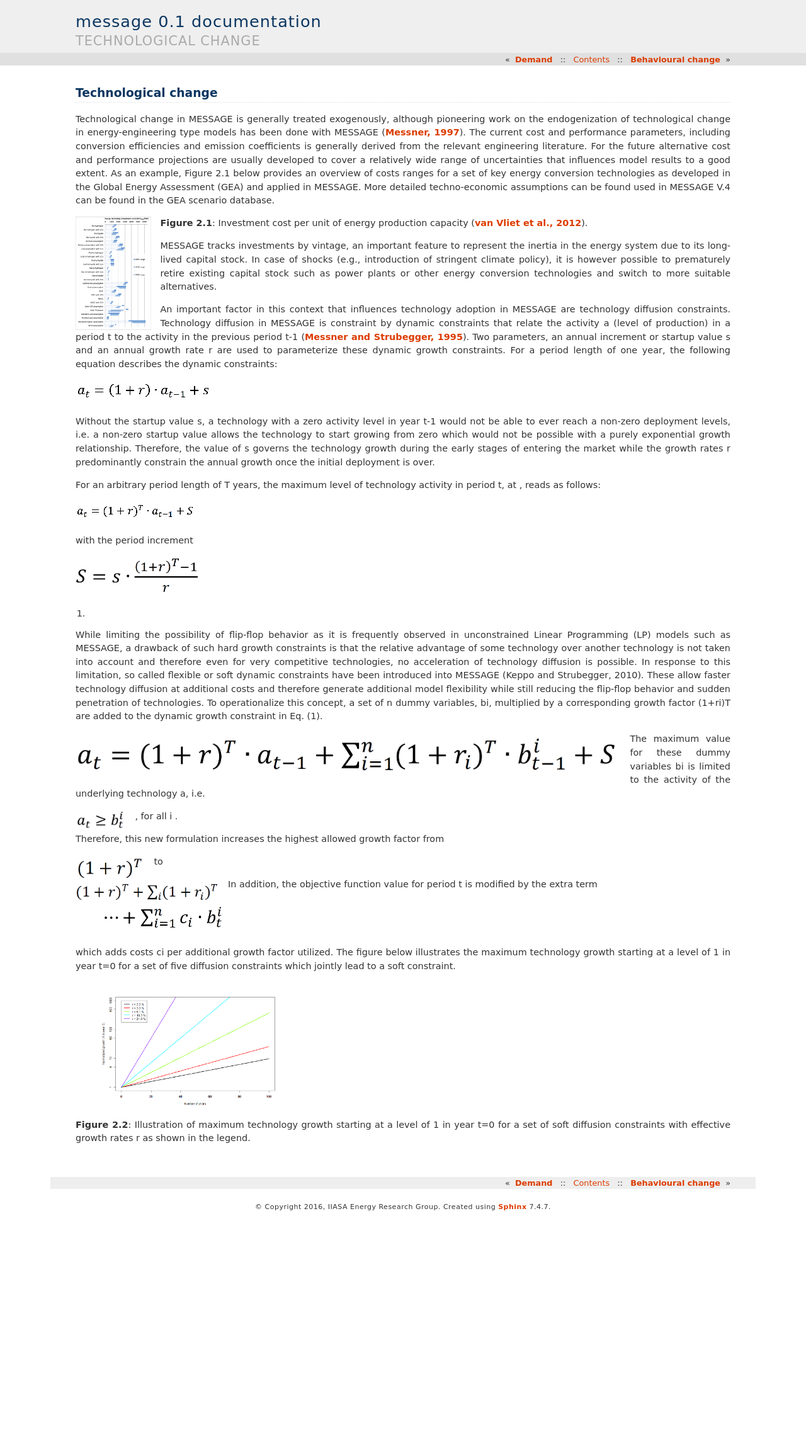
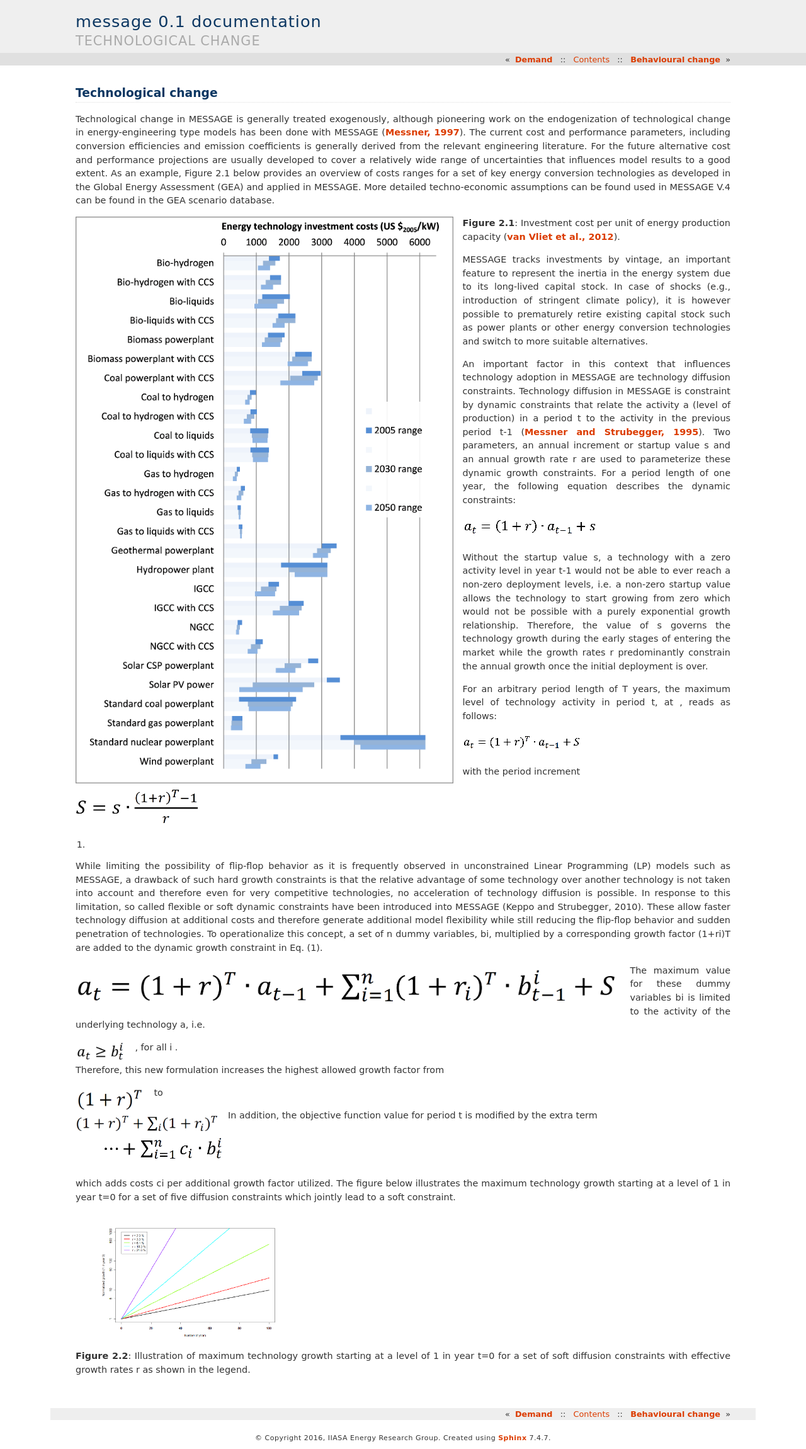
Before and after one commit to iiasa/message_doc, a Sphinx documentation site: the page built from source/message_globiom/socio_econ/tech.rst, in a window 1280 px wide. Shown: the whole page at 63% size. Built offline with Sphinx 7.4.7, drawn with Linux system fonts in a browser that asks for light colours; before the commit the page ends 1933 px from its top, so only the background shows below that.

Commit message:
Update tech.rst

```diff
--- a/source/message_globiom/socio_econ/tech.rst
+++ b/source/message_globiom/socio_econ/tech.rst
@@ -3,7 +3,7 @@ Technological change
 Technological change in MESSAGE is generally treated exogenously, although pioneering work on the endogenization of technological change in energy-engineering type models has been done with MESSAGE (`Messner, 1997 <https://wiki.ucl.ac.uk/display/ADVIAM/References+MESSAGE>`_). The current cost and performance parameters, including conversion efficiencies and emission coefficients is generally derived from the relevant engineering literature. For the future alternative cost and performance projections are usually developed to cover a relatively wide range of uncertainties that influences model results to a good extent. As an example, Figure 2.1 below provides an overview of costs ranges for a set of key energy conversion technologies as developed in the Global Energy Assessment (GEA) and applied in MESSAGE. More detailed techno-economic assumptions can be found used in MESSAGE V.4 can be found in the GEA scenario database.
 
 .. image:: /_static/GEA_technology_cost_ranges.png
-   :width: 120px
+   :width: 600px
    :align: left
 **Figure 2.1**: Investment cost per unit of energy production capacity (`van Vliet et al., 2012 <https://wiki.ucl.ac.uk/display/ADVIAM/References+MESSAGE>`_).
 
```
